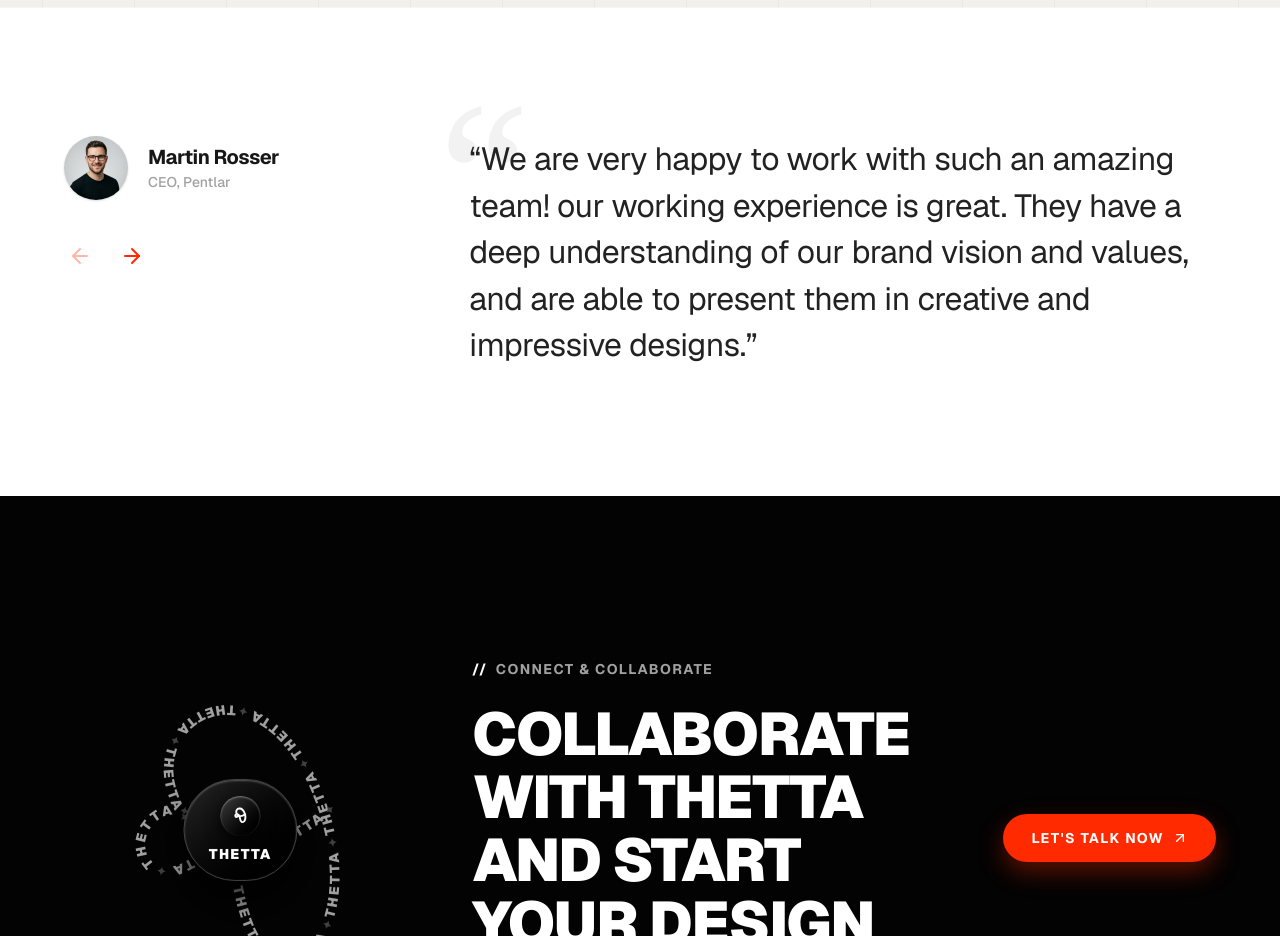
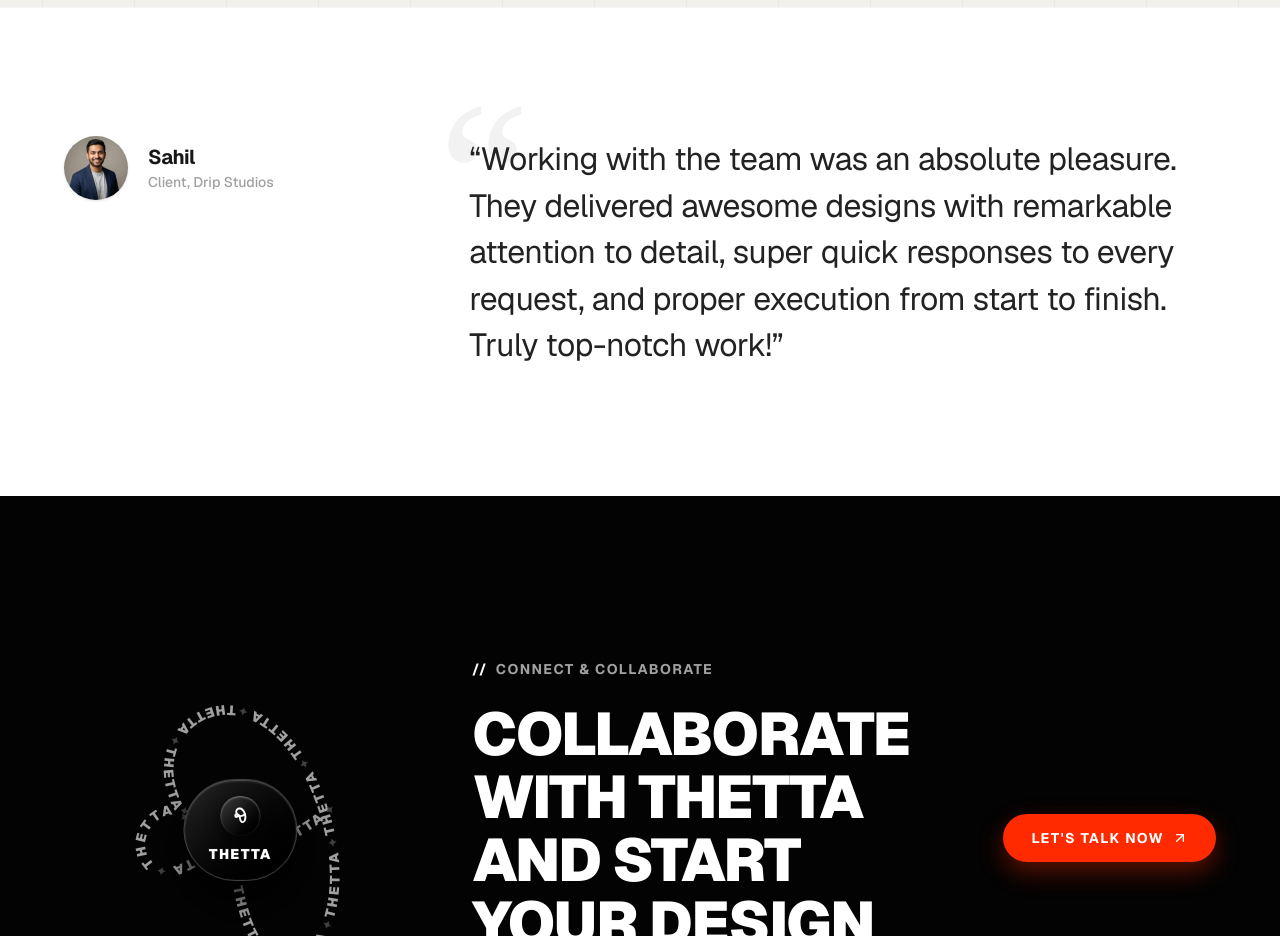
Before and after one commit to Ashish13042/Thetta, a Next.js app: page / in a window 1280 px wide. Shown: the part 5300-6236 px from the top of the page. Built offline with nearby package versions, Linux system fonts and the light colour scheme; a web font is replaced by a local one.

Commit message:
added client review

```diff
--- a/src/components/shared/testimonial-section.tsx
+++ b/src/components/shared/testimonial-section.tsx
@@ -15,25 +15,17 @@ interface Testimonial {
 const TESTIMONIALS: Testimonial[] = [
   {
     id: "01",
-    name: "Martin Rosser",
-    role: "CEO, Pentlar",
-    avatar: "/martin-rosser.jpg",
+    name: "Sahil",
+    role: "Client, Drip Studios",
+    avatar: "/sahil.jpg",
     quote:
-      "\u201cWe are very happy to work with such an amazing team! our working experience is great. They have a deep understanding of our brand vision and values, and are able to present them in creative and impressive designs.\u201d",
-  },
-  {
-    id: "02",
-    name: "Elena Rostova",
-    role: "Founder, Nihoma Studio",
-    avatar: "/martin-rosser.jpg",
-    quote:
-      "\u201cThe collaboration with Thetta completely elevated our visual identity. Their creative instincts, precision, and speed delivered beyond our highest expectations.\u201d",
+      "\u201cWorking with the team was an absolute pleasure. They delivered awesome designs with remarkable attention to detail, super quick responses to every request, and proper execution from start to finish. Truly top-notch work!\u201d",
   },
 ]
 
 export function TestimonialSection() {
   const [currentIndex, setCurrentIndex] = useState(0)
-  const current = TESTIMONIALS[currentIndex]
+  const current = TESTIMONIALS[currentIndex] || TESTIMONIALS[0]
 
   const handlePrev = () =>
     setCurrentIndex((prev) => (prev === 0 ? TESTIMONIALS.length - 1 : prev - 1))
@@ -59,6 +51,7 @@ export function TestimonialSection() {
               </div>
             </div>
 
+            {TESTIMONIALS.length > 1 && (
               <div className="flex items-center gap-5 mt-8 sm:mt-10">
                 <button
                   type="button"
@@ -77,6 +70,7 @@ export function TestimonialSection() {
                   <ArrowRight className="w-5 h-5 sm:w-6 sm:h-6 transition-transform group-hover:translate-x-0.5" />
                 </button>
               </div>
+            )}
           </div>
 
           {/* Right: quote */}
```
Also changed, not shown: public/sahil.jpg (added). Lines whose indentation alone changed are shown as unchanged.
